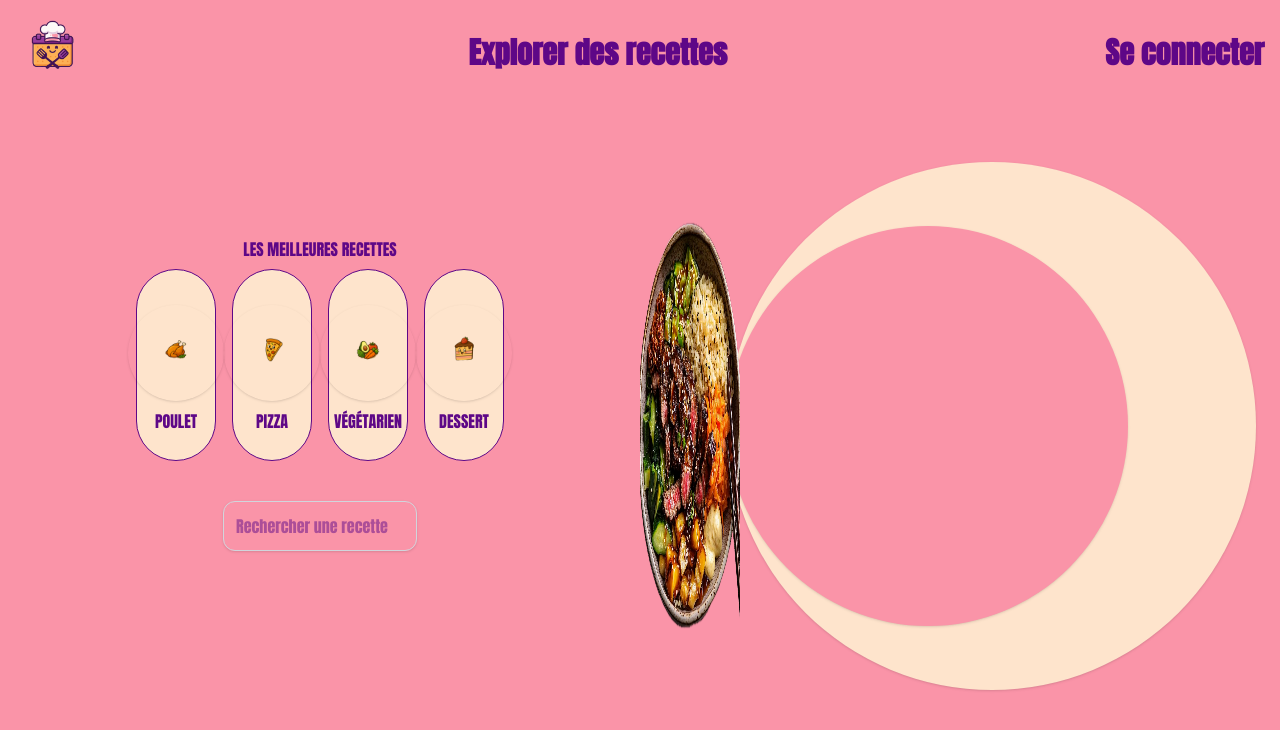
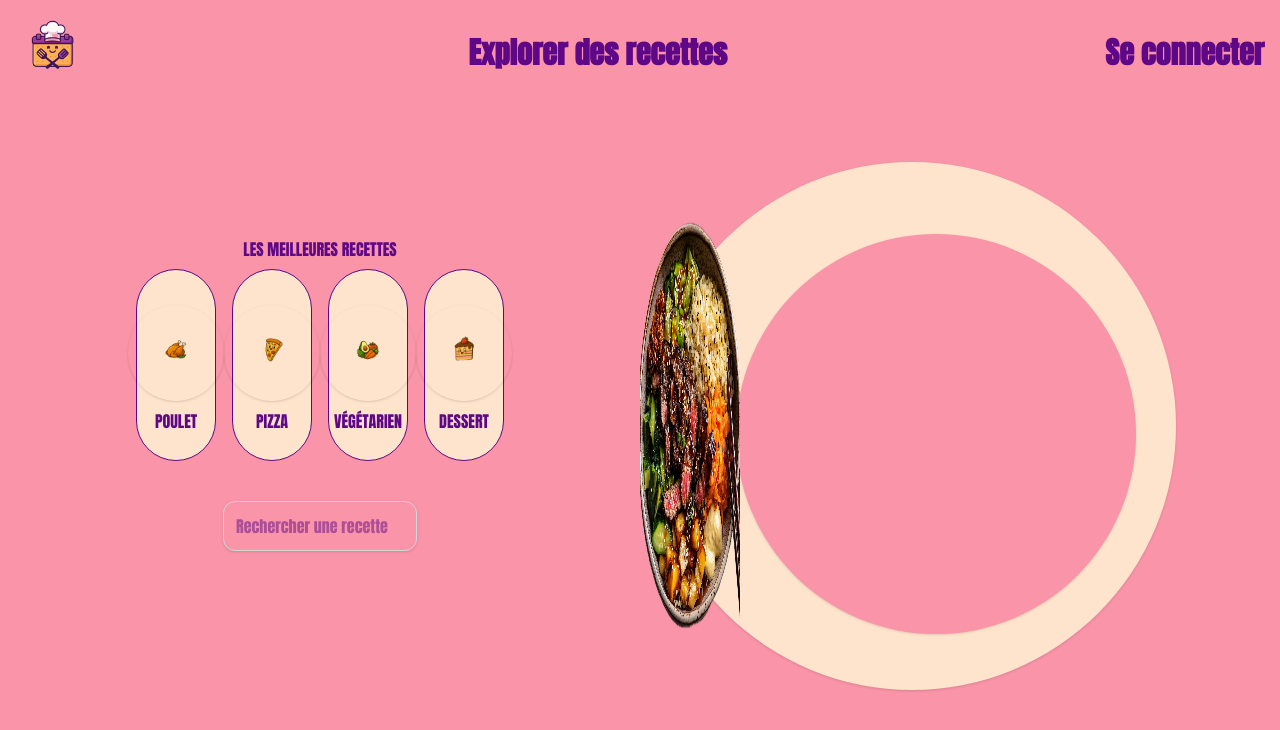
Before and after one commit to ThomasFzr/cooking-planner, a Next.js app: page / in a window 1280 px wide. Shown: the top 730 px of the page. Built offline with nearby package versions, Linux system fonts and the light colour scheme; no server answers.

Commit message:
fix: refactor page components to use default exports for consistency

```diff
--- a/src/app/my-cart/page.tsx
+++ b/src/app/my-cart/page.tsx
@@ -1,8 +1,7 @@
-export const Page = () => {
+export default function MyCartPage (){
     return (
       <div>
         Mon panier
       </div>
     );
   }
-  export default Page;
--- a/src/app/page.tsx
+++ b/src/app/page.tsx
@@ -8,7 +8,7 @@ const imagesUrl = {
   'dessert': "/images/dessert.png"
 };
 
-export const Page = () => {
+export default function RecipesPage() {
   return (
     <div className="w-full flex flex-row items-center justify-center">
       <div className="flex flex-col items-center justify-center w-[50%]">
@@ -27,12 +27,11 @@ export const Page = () => {
           <Searchbar />
         </div>
       </div>
-      <div className="w-[50%]">
-        <div className="h-132 w-132 ml-22 absolute z-[-1] rounded-full bg-[#FEE4CC] flex items-center justify-center shadow m-2" />
-        <div className="h-100 w-100 ml-22 mt-18 absolute z-[-1] rounded-full bg-[#FA94A8] flex items-center justify-center shadow m-2" />
+      <div className="w-[50%] relative">
+        <div className="h-132 w-132 absolute z-[-1] rounded-full bg-[#FEE4CC] flex items-center justify-center shadow m-2" />
+        <div className="h-100 w-100 absolute z-[-1] top-[4.5rem] left-[5.5rem] rounded-full bg-[#FA94A8] flex items-center justify-center shadow m-2" />
         <Image alt='image of a meal' height={128} width={100} className='h-128' src='/images/meal.png' />
       </div>
     </div>
   );
 }
-export default Page;
--- a/src/app/planner/page.tsx
+++ b/src/app/planner/page.tsx
@@ -12,7 +12,7 @@ type Recipe = {
   time: string;
 };
 
-const Page = () => {
+export default function PlannerPage() {
   const { data: session } = useSession();
   const [favoritedRecipes, setFavoritedRecipes] = useState<Recipe[]>([]);
   const [favoritedRecipesIds, setFavoritedRecipesIds] = useState<Set<string>>(new Set());
@@ -117,5 +117,3 @@ const Page = () => {
     </div>
   );
 };
-
-export default Page;
--- a/src/app/profile/page.tsx
+++ b/src/app/profile/page.tsx
@@ -3,7 +3,7 @@
 import { useSession, signOut } from "next-auth/react";
 import Image from "next/image";
 
-export const Page = () => {
+export default function ProfilePage() {
 
     const { data: session } = useSession();
 
@@ -21,7 +21,7 @@ export const Page = () => {
                         <p>Email: {session.user?.email}</p>
                         <p>Nom: {session.user?.name}</p>
                         <button onClick={() => signOut()} className="bg-[#5e0787] text-white px-4 py-2 rounded mt-4 flex flex-row items-center hover:cursor-pointer">
-                            <Image src='/images/logout.png' alt="logout" width={20} height={20} className="w-5 h-5 mr-2"/>
+                            <Image src='/images/logout.png' alt="logout" width={20} height={20} className="w-5 h-5 mr-2" />
                             Se déconnecter
                         </button>
                     </div>
@@ -32,4 +32,3 @@ export const Page = () => {
         </div>
     );
 }
-export default Page;
```
